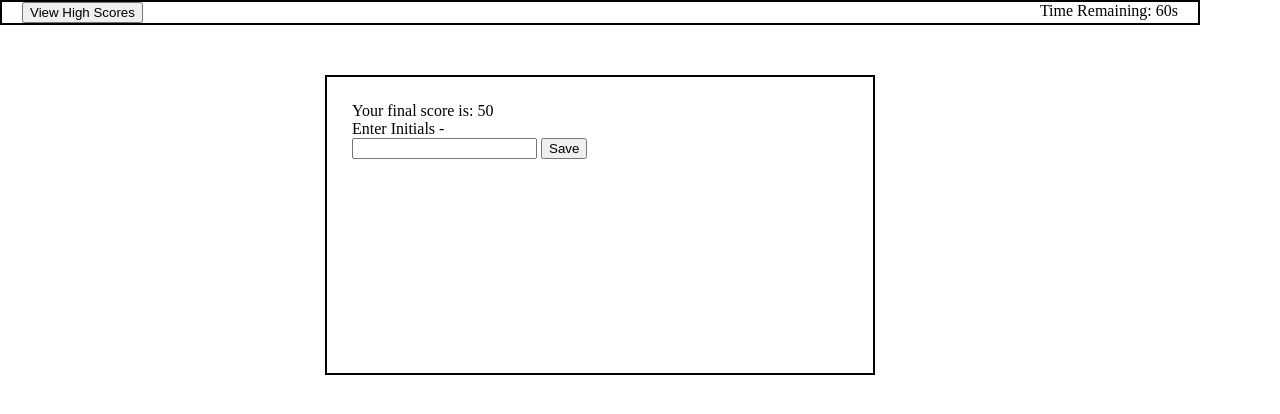
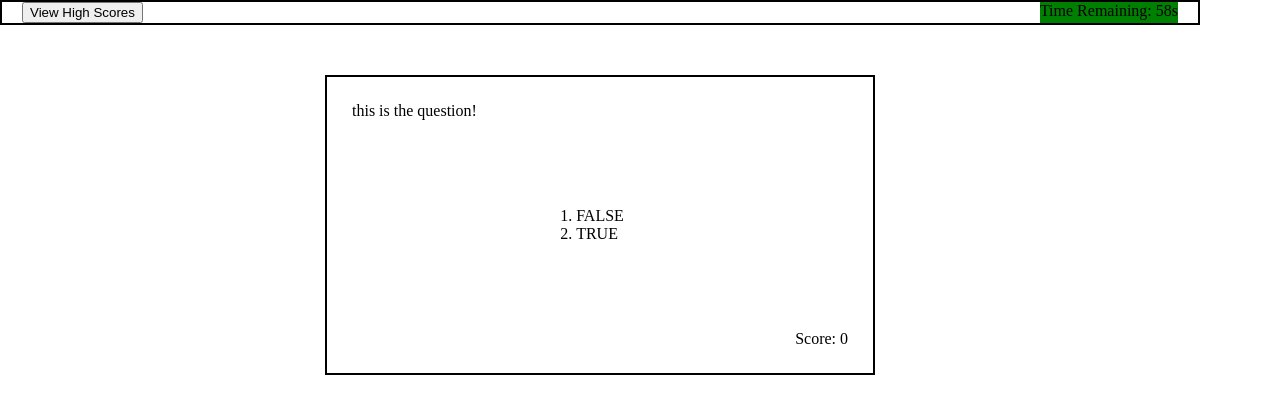
Before and after one commit to lholgate/quiz-game, a plain HTML site: page index.html in a window 1280 px wide. Both pictures are taken after a click on the button "Start". Drawn offline with Linux system fonts and the light colour scheme.

Commit message:
finished timer code

```diff
--- a/assets/js/scripts.js
+++ b/assets/js/scripts.js
@@ -5,6 +5,7 @@ let initialsForm = document.getElementById("initials-form");
 let scoreForm = document.getElementById("score-form");
 let initialBox = document.getElementById("initials");
 let finalScore = document.getElementById("final-score");
+const timerDisplay = document.getElementById("timer");
 
 let answerListItem = document.querySelector("#answers");
 let questionItem = document.querySelector("#question");
@@ -12,12 +13,40 @@ let scoreBox = document.querySelector("#score-value");
 let scoreList = document.querySelector("#top-scores");
 
 
+
 let currentScore = 0;
+let timeRemaining = 60;
 let highScores = [{score:10,initials:"LAH"},{score:5,initials:"LAH"},{score:15,initials:"LAH"}];
 
 //Code for timer
-//  start timer
-//  display timer remianing on screen span - timer_coutdown
+//  start timer - Done
+//  display timer remianing on screen span - timer_coutdown - Done
+function startTimer() {
+    const timeDisplay = document.getElementById("timer-countdown");
+
+    intervalID = setInterval(function () {
+      timeRemaining--;
+
+      timeDisplay.innerText = timeRemaining + "s";
+
+      if (timeRemaining <= 0) {
+        stopTimer();
+      }
+      else if (timeRemaining < 10) {
+        timerDisplay.style.background = "red";
+      }
+      else if (timeRemaining < 30)  {
+        timerDisplay.style.background = "yellow";
+      }
+    }, 1000);
+  }
+
+function stopTimer() {
+    clearInterval(intervalID);
+    finalScore.innerHTML=currentScore;
+    questionForm.style.display="none";
+    initialsForm.style.display="flex";
+  }
 
 
 //Loading screen:
@@ -29,10 +58,13 @@ let highScores = [{score:10,initials:"LAH"},{score:5,initials:"LAH"},{score:15,i
 
 document.getElementById("btn-start").addEventListener("click", function(e){
     startForm.style.display="none";
-    questionForm.style.display="none";
-    initialsForm.style.display="flex";
+    questionForm.style.display="flex";
+    initialsForm.style.display="none";
     scoreForm.style.display="none";
-
+    currentScore = 0;
+    timeRemaining = 60;
+    timerDisplay.style.background = "green";
+    startTimer();
     loadQuestion();
 });
 
@@ -90,17 +122,12 @@ document.getElementById("answers").addEventListener("click", function(e){
     else {
         currentScore = currentScore - 1;
         scoreBox.innerHTML=currentScore;
+        timeRemaining -= 5;
     }
 
     loadQuestion();
 });
 
-
-
-
-// document.getElementsByClassName("answer").addEventListener("click", function(){
-//     console.log(this);
-// });
 
 //Score form
 //  show final score in span - final_score
--- a/index.html
+++ b/index.html
@@ -10,7 +10,7 @@
 <body>
     <header class="container">
         <button id="score-board" class="score">View High Scores</button>
-        <p class="timer">
+        <p id="timer" class="timer">
             Time Remaining: <span id="timer-countdown">60s</span>
         </p>
     </header>
```
